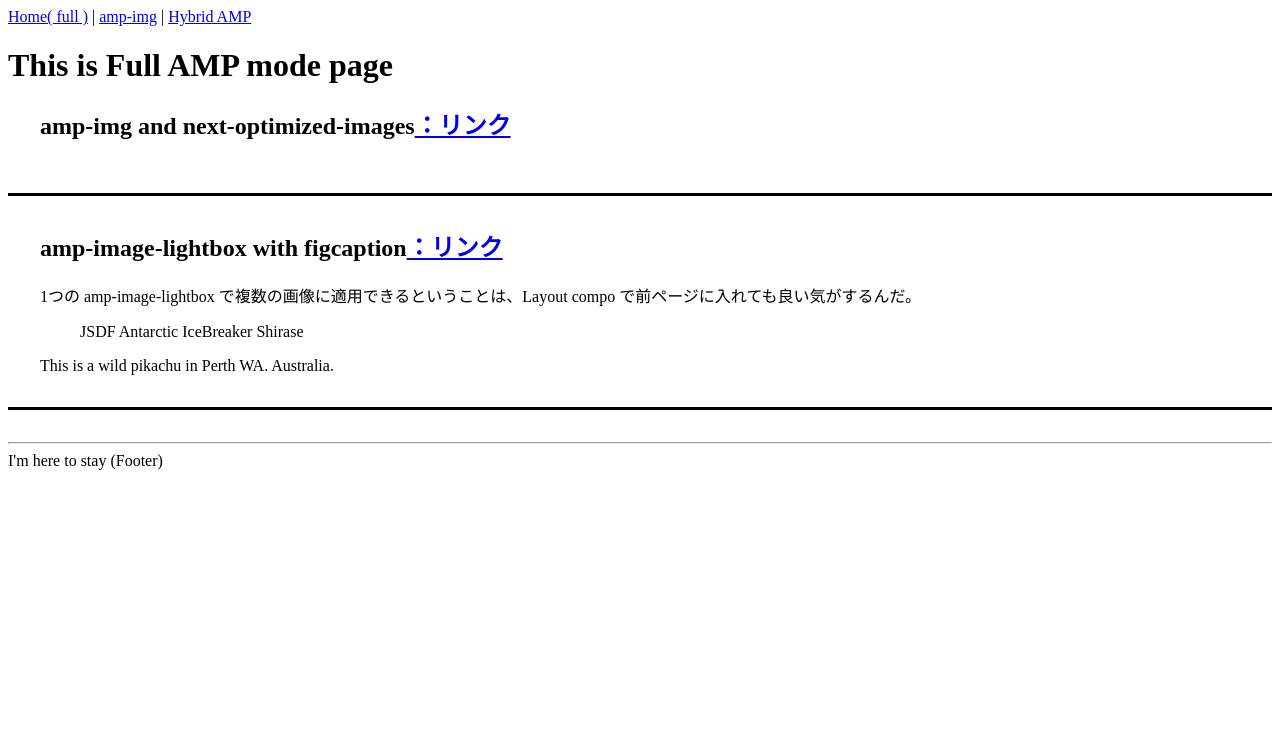
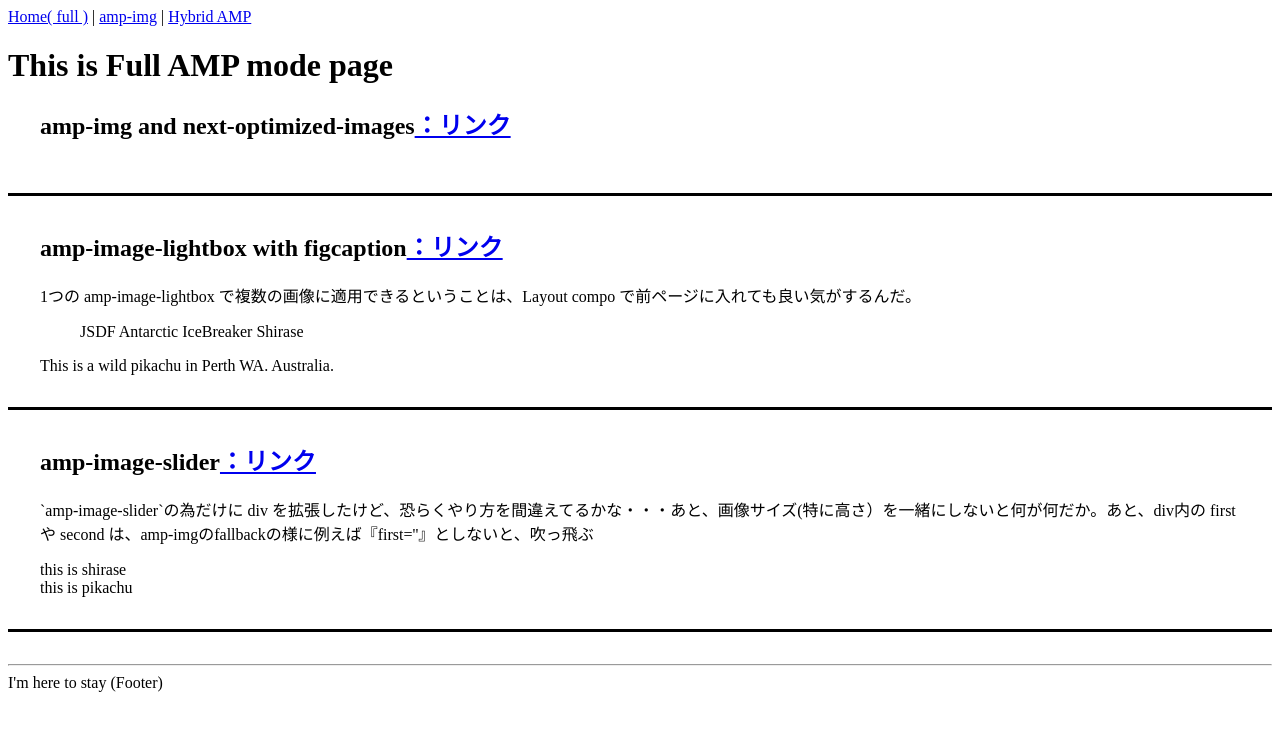
Before and after one commit to oriverk/next-ts-amp, a Next.js app: page /amp-img in a window 1280 px wide. Shown: the top 730 px of the page. Built offline with nearby package versions, Linux system fonts and the light colour scheme.

Commit message:
add amp-image-slider'

```diff
--- a/src/pages/amp-img.tsx
+++ b/src/pages/amp-img.tsx
@@ -14,11 +14,14 @@ export default function Imgs() {
       <Layout isAmp={isAmp}>
         <div className='content'>
           <h1>This is Full AMP mode page</h1>
-          <div id='amp-img' className='contents amp-img'>
+          <div className='contents amp-img'>
             <AmpImg />
           </div>
-          <div id='amp-image-lightbox' className='contents amp-image-lightbox'>
+          <div className='contents amp-image-lightbox'>
             <AmpImageLightbox />
+          </div>
+          <div className='contents amp-image-slider'>
+            <AmpImageSlider />
           </div>
         </div>
       </Layout>
@@ -39,7 +42,7 @@ function AmpImg() {
   const responsiveWebp = require('@public/assets/shirase.jpg?resize&format=webp')
   return (
     <React.Fragment>
-      <h2>amp-img and next-optimized-images
+      <h2 id='#amp-img'>amp-img and next-optimized-images
         <a href='https://amp.dev/ja/documentation/components/amp-img/?format=websites' target='_blank' rel='noopener noreferrer'>：リンク</a>
       </h2>
       <amp-img alt='shirase'
@@ -73,7 +76,7 @@ function AmpImageLightbox() {
   return (
     <React.Fragment>
       <div className='desc'>
-        <h2>amp-image-lightbox with figcaption
+        <h2 id='amp-image-lightbox'>amp-image-lightbox with figcaption
           <a href='https://amp.dev/ja/documentation/components/amp-image-lightbox/?format=websites' target='_blank' rel='noopener noreferrer'>：リンク</a>
         </h2>
         <p>1つの amp-image-lightbox で複数の画像に適用できるということは、Layout compo で前ページに入れても良い気がするんだ。</p>
@@ -93,3 +96,28 @@ function AmpImageLightbox() {
     </React.Fragment>
   )
 }
+
+function AmpImageSlider() {
+  // const original = require('@public/assets/shirase.jpg?original')
+  const shirase = require('@public/assets/shirase.jpg?resize')
+  const pikachu = require('@public/assets/pikachu.jpg?resize')
+  return (
+    <React.Fragment>
+      <div className='desc'>
+        <h2 id='amp-image-slider'>amp-image-slider
+          <a href='https://amp.dev/ja/documentation/components/amp-image-slider/?format=websites' target='_blank' rel='noopener noreferrer'>：リンク</a>
+        </h2>
+        <p>`amp-image-slider`の為だけに div を拡張したけど、恐らくやり方を間違えてるかな・・・あと、画像サイズ(特に高さ）を一緒にしないと何が何だか。あと、div内の first や second は、amp-imgのfallbackの様に例えば『first=''』としないと、吹っ飛ぶ</p>
+      </div>
+      <amp-image-slider layout='responsive' width='100' height='200'>
+        <amp-img src={shirase.src} alt='shirase' width={pikachu.width} height={pikachu.height}></amp-img>
+        <amp-img src={pikachu.src} alt='pikachu' width={pikachu.width} height={pikachu.height}></amp-img>
+        <div first=''>this is shirase</div>
+        <div second=''>this is pikachu</div>
+      </amp-image-slider>
+      <style jsx>{`
+        amp-img{ max-width: 1000px; }
+      `}</style>
+    </React.Fragment>
+  )
+}
```
Also changed, not shown: amp.d.ts (+21 -3 lines).
